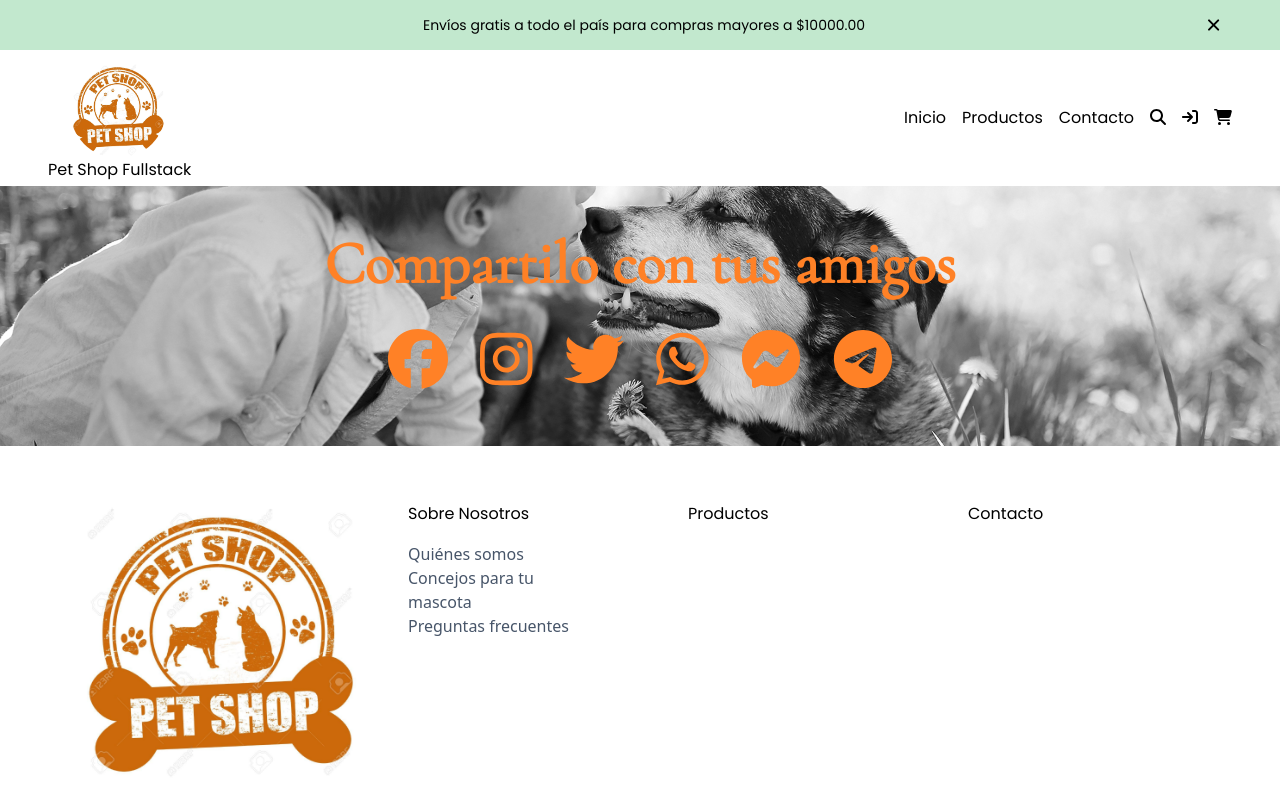
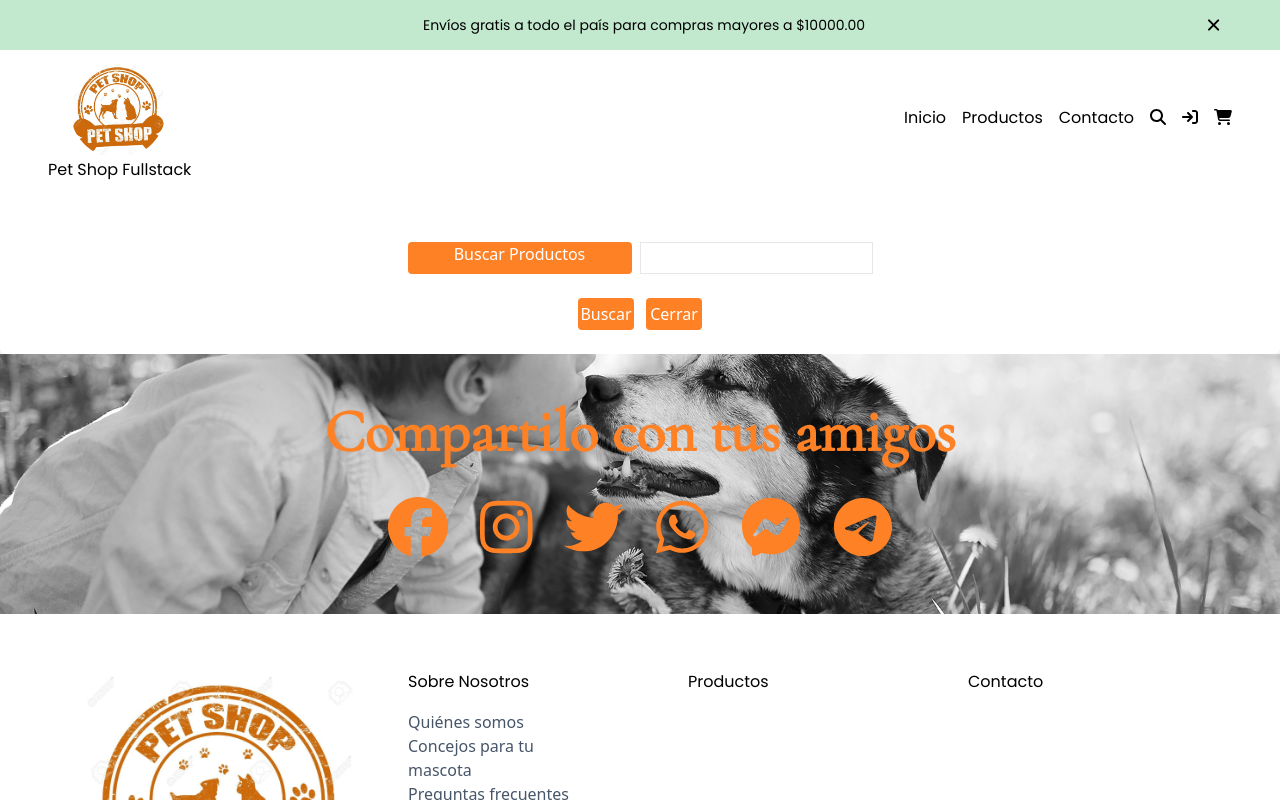
Before and after one commit to jdoors/WebProyect, a React (Create React App) app: page /buscador in a window 1280 px wide. Shown: the top 800 px of the page. Built offline with nearby package versions, Linux system fonts and the light colour scheme; a web font is replaced by a local one.

Commit message:
creacion componete buscador

```diff
--- /dev/null
+++ b/src/components/Pages/Buscador.js
@@ -0,0 +1,38 @@
+import React, { useState } from 'react'
+import { Link } from 'react-router-dom';
+
+
+const Buscador = () => {
+
+const[search, Setsearch]=useState();
+
+
+const handleCloseClick=() =>{
+    alert("desea cerrar la busqueda ?")
+    Setsearch("");
+}
+
+
+return (
+
+<div className='w-full h-full pt-6 rounded-md shadow-xl'>
+
+    <label className='flex flex-row justify-center pt-8 space-x-2 '>
+        <h2 className='text-white bg-[#FF8126] rounded w-56 h-8 text-center'>Buscar Productos</h2>
+        <input className='border ring-black' value={search} onChange={({target:{value}}) => Setsearch(value)}/>
+    </label>
+
+    <div className='flex flex-row justify-center space-x-3 '>
+        <button className='bg-[#FF8126]  w-14 h-8 mt-6 mb-6 rounded text-white'>
+            <Link to="/Productos">Buscar</Link>
+        </button>
+        <button className=' bg-[#FF8126] text-white rounded w-14 h-8 mt-6 mb-6' onClick={handleCloseClick}>Cerrar</button>
+    </div>
+
+
+
+</div>
+)
+}
+
+export default Buscador
--- a/src/components/Rutas.js
+++ b/src/components/Rutas.js
@@ -10,6 +10,7 @@ import RedesSociales from "./RedesSociales/RedesSociales.js"
 import FreeDelivery from "./Inicio/FreeDelivery.js"
 import Footer from "../components/Footer/footer"
 import Productos from "./Pages/Productos"
+import Buscador from "./Pages/Buscador"
 
 
 
@@ -27,6 +28,7 @@ return (
                 <Route path="/Productos" element={<Productos/>}/>
                 <Route path="/contactos" element={<Contactos/>}/>
                 <Route path="/login" element={<Login/>}/>
+                <Route path="/buscador" element={<Buscador/>}/>
                 <Route path="/ShoppingCart" element={<ShoppingCart/>}/>
             </Routes>
 
--- a/src/components/navbar.js
+++ b/src/components/navbar.js
@@ -23,8 +23,6 @@ const navbar = () => {
       <NavLink to="/" className="ml-4">Inicio</NavLink>
       </li>
 
-
-
       <li>
         <NavLink to="/Productos">Productos</NavLink>
       </li>
@@ -34,9 +32,10 @@ const navbar = () => {
       </li>
 
 
-      <div>
-        <a href='#'><FontAwesomeIcon icon={faMagnifyingGlass} /> </a>
-      </div>
+        <NavLink to="/buscador">
+        <a><FontAwesomeIcon icon={faMagnifyingGlass}/></a>
+        </NavLink>
+
 
       <NavLink to="/Login">
         <a><FontAwesomeIcon icon={faArrowRightToBracket} /></a>
```
